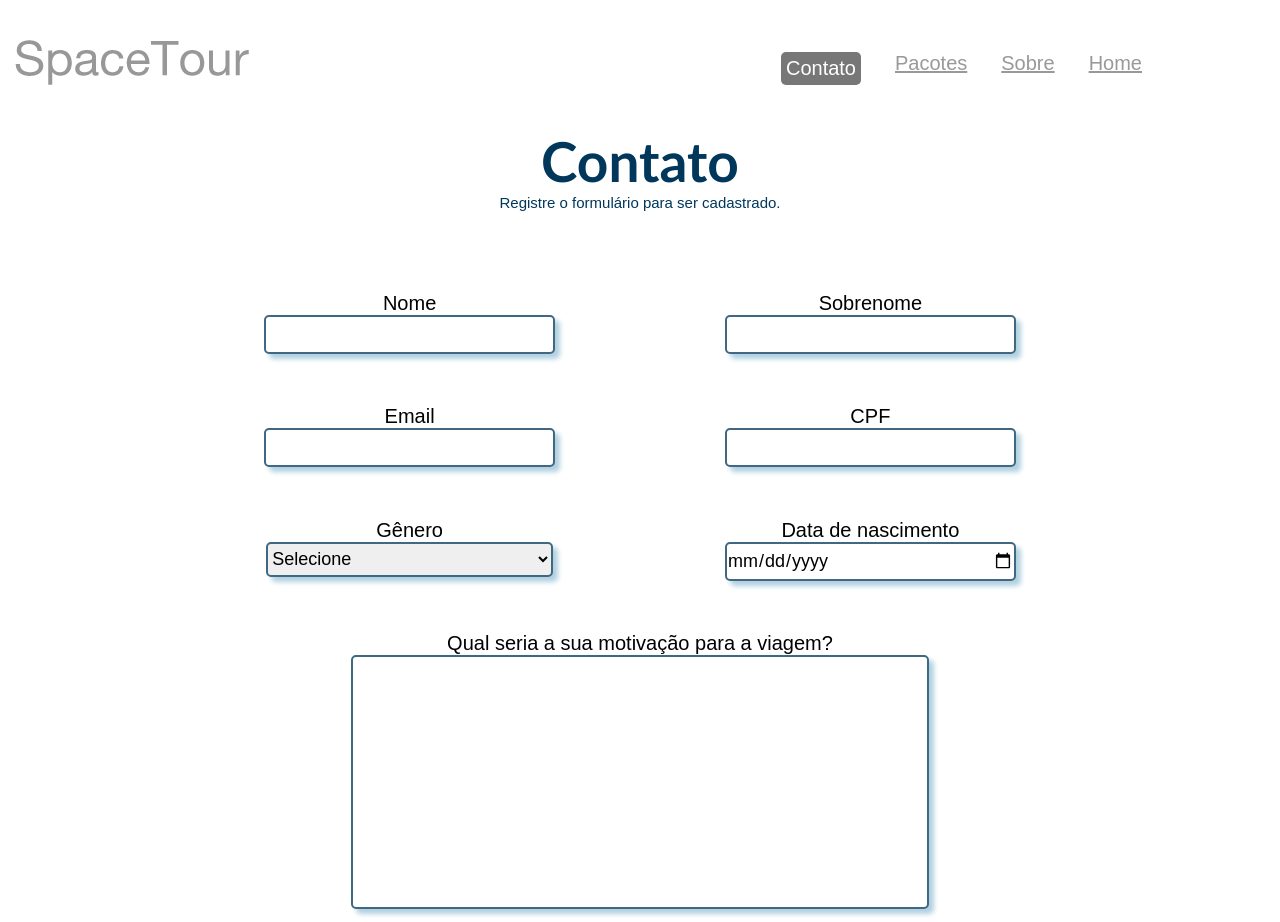
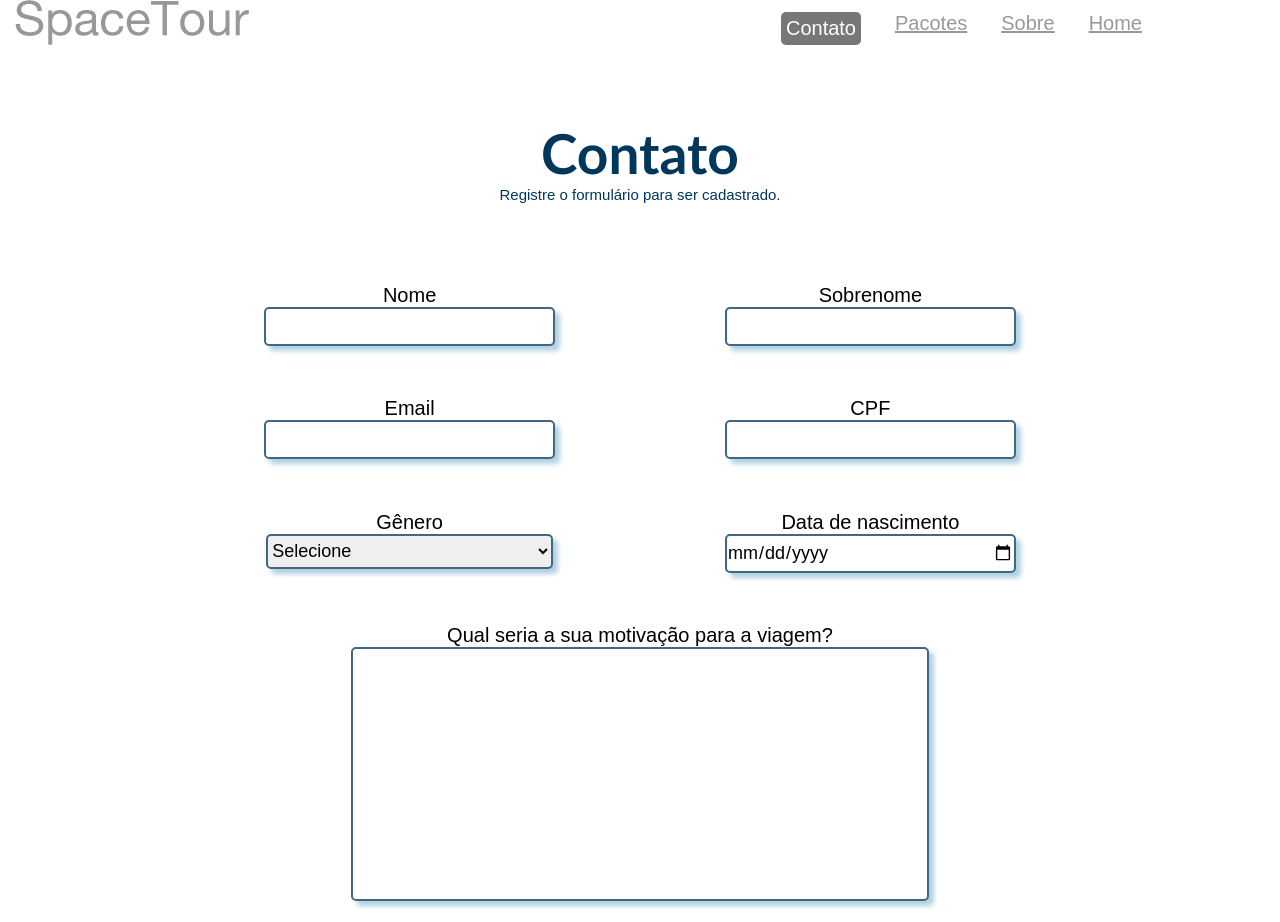
Before and after one commit to igorcamargo1/spacetur, a plain HTML site: page paginas/formulario.html in a window 1280 px wide. Shown: the top 922 px of the page. Drawn offline with Linux system fonts and the light colour scheme.

Commit message:
correção de formatação

```diff
--- a/css/form.css
+++ b/css/form.css
@@ -3,12 +3,14 @@
     margin: 0;
     padding: 0;
     font-family: sans-serif;
+
 }
 /*nav-bar (inicio)-----------------------------*/
+
+
 .cabecalho{
     width: 100%;
-    height: 48px;
-    margin-top: 40px;
+    height: 80px;
     margin-bottom: 40px;
     align-items: center;
 }
--- a/paginas/formulario.html
+++ b/paginas/formulario.html
@@ -11,6 +11,7 @@
 </head>
 
 <body>
+    <div class="container">
         <header class="cabecalho">
             <div class="logo">
                 <img src="../img/logo-spacetours.png" alt="logo Spacetour" />
@@ -29,7 +30,7 @@
             <p>Registre o formulário para ser cadastrado.</p>
         </div>
         <main>
-        <form class="formulario" action="../index.html"  method="get">
+            <form class="formulario" action="../index.html" method="get">
                 <fieldset>
                     <div>
                         <label for="nmId">
@@ -56,7 +57,7 @@
                     <div>
                         <label for="generoId">Gênero</label>
                         <select name="" id="generoId">
-                        <option selected disabled value="" >Selecione</option>
+                            <option selected disabled value="">Selecione</option>
                             <option value="m">Masculino</option>
                             <option value="f">Feminino</option>
                             <option value="o">Outros</option>
@@ -79,6 +80,7 @@
                 </div>
             </form>
         </main>
+    </div>
 </body>
 
 </html>
--- a/script.js
+++ b/script.js
@@ -34,7 +34,7 @@ function validar(){
   if (cpf.value == "") {
     alert("Senha não informada");
     cpf.focus();
-    return;
+    return false;
   }
   if (genero.value == "") {
     alert("Telefone não informado");
```
Lines whose indentation alone changed are shown as unchanged.
